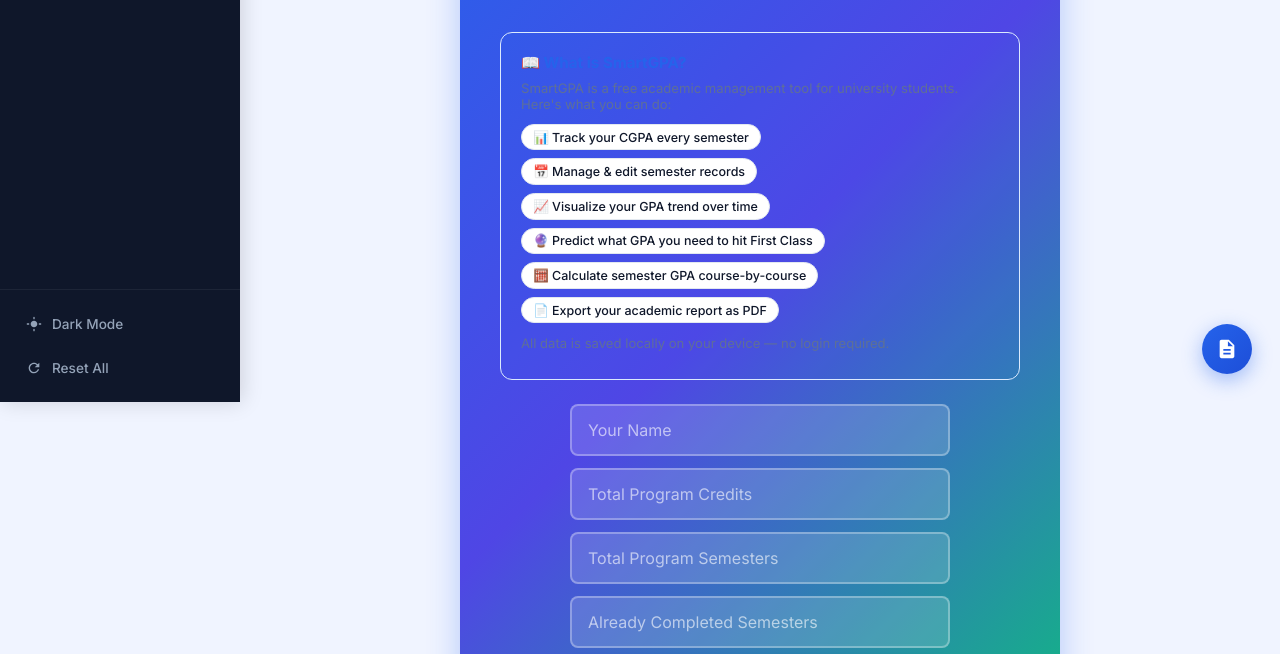
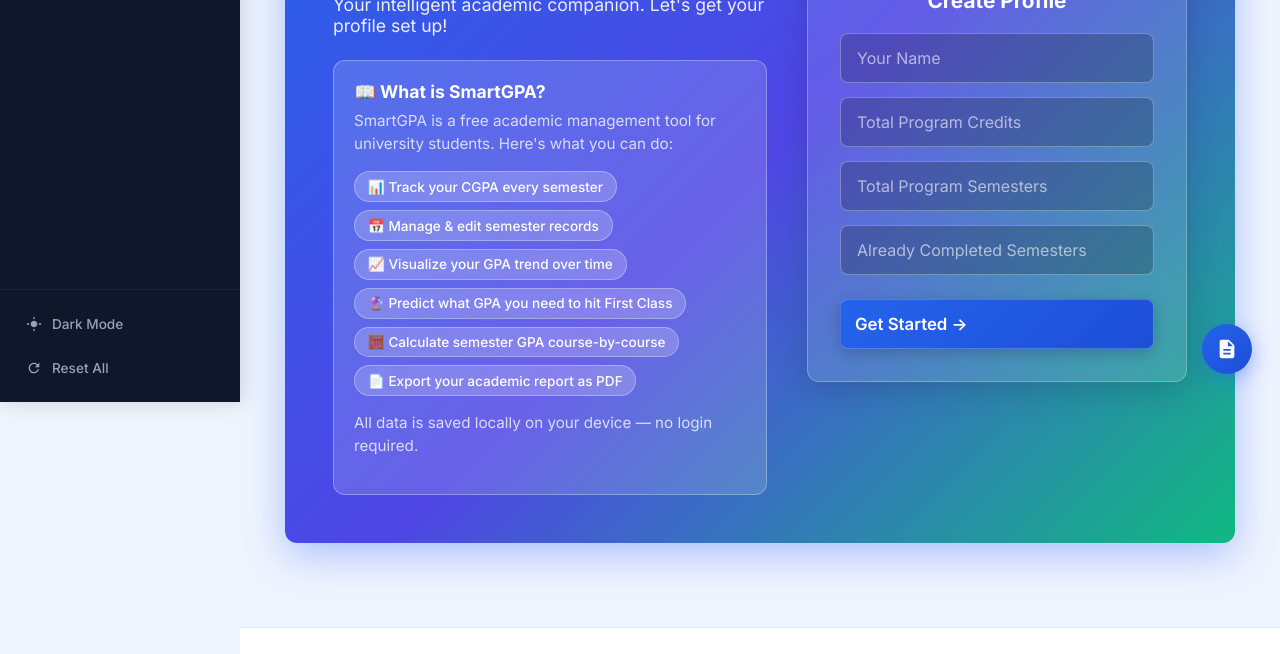
Before and after one commit to Thiwanka-work/SmartGpaCal, a plain HTML site: page index.html in a window 1280 px wide. Shown: the part 398-1052 px from the top of the page. Drawn offline with nearby package versions, Linux system fonts and the light colour scheme.

Commit message:
Enhance welcome banner UI and update footer details

```diff
--- a/index.html
+++ b/index.html
@@ -186,13 +186,15 @@
 
             <!-- Student Profile Setup (shown if no data) -->
             <div class="welcome-banner" id="welcomeBanner">
-                <div class="welcome-icon" style="overflow: hidden; border-radius: 25%; width: 80px; height: 80px; margin: 0 auto 15px;"><img src="app_icon.ico" alt="SmartGPA Logo"
-                        style="width: 100%; height: 100%; object-fit: cover; border-radius: 25%; transform: scale(1.1);"></div>
-                <h2>Welcome to SmartGPA</h2>
-                <p>Set up your academic profile to get started</p>
+                <div class="welcome-content">
+                    <div class="welcome-icon" style="overflow: hidden; border-radius: 25%; width: 80px; height: 80px; margin-bottom: 20px;">
+                        <img src="app_icon.ico" alt="SmartGPA Logo" style="width: 100%; height: 100%; object-fit: cover; border-radius: 25%; transform: scale(1.1);">
+                    </div>
+                    <h2 style="font-size: 2.2rem; font-weight: 800; margin-bottom: 10px;">Welcome to SmartGPA</h2>
+                    <p style="font-size: 1.1rem; opacity: 0.9; margin-bottom: 24px;">Your intelligent academic companion. Let's get your profile set up!</p>
 
                     <!-- Site Description for new users -->
-                <div class="site-description-box">
+                    <div class="site-description-box" style="margin: 0; padding: 1.25rem;">
                         <h3>📖 What is SmartGPA?</h3>
                         <p>SmartGPA is a free academic management tool for university students. Here's what you can do:</p>
                         <div class="feature-pills">
@@ -205,16 +207,17 @@
                         </div>
                         <p class="desc-note">All data is saved locally on your device — no login required.</p>
                     </div>
+                </div>
 
-                <div class="profile-setup">
+                <div class="welcome-form-container">
+                    <h3 style="font-size: 1.3rem; margin-bottom: 20px; font-weight: 700; text-align: center;">Create Profile</h3>
+                    <div class="profile-setup" style="margin: 0; max-width: 100%;">
                         <input type="text" id="studentNameInput" placeholder="Your Name" maxlength="50">
-                    <input type="number" id="totalCreditsInput" placeholder="Total Program Credits" min="30" max="300"
-                        step="1">
-                    <input type="number" id="totalSemestersInput" placeholder="Total Program Semesters" min="1" max="20"
-                        step="1">
-                    <input type="number" id="completedSemestersInput" placeholder="Already Completed Semesters" min="0"
-                        max="20" step="1">
-                    <button class="btn-primary" id="setupProfileBtn">Get Started →</button>
+                        <input type="number" id="totalCreditsInput" placeholder="Total Program Credits" min="30" max="300" step="1">
+                        <input type="number" id="totalSemestersInput" placeholder="Total Program Semesters" min="1" max="20" step="1">
+                        <input type="number" id="completedSemestersInput" placeholder="Already Completed Semesters" min="0" max="20" step="1">
+                        <button class="btn-primary" id="setupProfileBtn" style="margin-top: 10px; padding: 14px; font-size: 1.05rem; box-shadow: 0 4px 15px rgba(0,0,0,0.2); border: 1px solid rgba(255,255,255,0.2);">Get Started →</button>
+                    </div>
                 </div>
             </div>
 
@@ -1090,10 +1093,10 @@
                 </div>
                 <div class="footer-divider"></div>
                 <div class="footer-meta">
-                    <p class="footer-copy">&copy; 2025 SmartGPA. All rights reserved.</p>
+                    <p class="footer-copy">&copy; 2026 SmartGPA. All rights reserved.</p>
                     <p class="footer-dev">
-                        Designed &amp; Built by
-                        <strong class="footer-author">Thiwanka Sanadaruwan</strong>
+                        Developed by
+                        <strong class="footer-author">Thiwanka Sandaruwan</strong>
                         <span class="footer-role">· Cloud Engineering &amp; Full Stack Development</span>
                     </p>
                     <p class="footer-site"><a href="https://www.smartgpa.app" target="_blank" rel="noopener">www.smartgpa.app</a></p>
--- a/style.css
+++ b/style.css
@@ -435,50 +435,89 @@
 .welcome-banner {
     background: linear-gradient(135deg, var(--primary) 0%, #4f46e5 50%, var(--secondary) 100%);
     border-radius: var(--radius);
-    padding: 48px 40px;
-    text-align: center;
+    padding: 48px;
     color: white;
-    box-shadow: 0 8px 32px rgba(37,99,235,0.3);
-    max-width: 600px;
+    box-shadow: 0 12px 40px rgba(37,99,235,0.35);
+    max-width: 950px;
     margin: 20px auto;
-}
-
-.welcome-icon { font-size: 3.5rem; margin-bottom: 16px; display: block; }
+    display: flex;
+    gap: 40px;
+    align-items: center;
+}
+
+.welcome-content {
+    flex: 1;
+    text-align: left;
+}
+
+.welcome-form-container {
+    flex: 0 0 380px;
+    background: rgba(255,255,255,0.12);
+    backdrop-filter: blur(16px);
+    -webkit-backdrop-filter: blur(16px);
+    border: 1px solid rgba(255,255,255,0.25);
+    border-radius: var(--radius);
+    padding: 32px;
+    box-shadow: 0 8px 32px rgba(0,0,0,0.15);
+}
+
+.welcome-icon { font-size: 3.5rem; display: block; }
 
 .welcome-banner h2 {
     font-size: 1.8rem;
     font-weight: 800;
-    margin-bottom: 8px;
 }
 
 .welcome-banner p {
     opacity: 0.85;
-    margin-bottom: 32px;
     font-size: 1rem;
 }
 
 .profile-setup {
     display: flex;
     flex-direction: column;
-    gap: 12px;
-    max-width: 380px;
-    margin: 0 auto;
+    gap: 14px;
 }
 
 .profile-setup input {
     padding: 14px 16px;
     border-radius: var(--radius-sm);
-    border: 2px solid rgba(255,255,255,0.3);
-    background: rgba(255,255,255,0.15);
+    border: 1px solid rgba(255,255,255,0.3);
+    background: rgba(0,0,0,0.2);
     color: white;
     font-family: inherit;
     font-size: 16px; /* Prevent iOS auto-zoom */
     outline: none;
-    transition: border-color var(--transition);
+    transition: all var(--transition);
 }
 
 .profile-setup input::placeholder { color: rgba(255,255,255,0.6); }
-.profile-setup input:focus { border-color: rgba(255,255,255,0.7); }
+.profile-setup input:focus {
+    border-color: rgba(255,255,255,0.8);
+    background: rgba(0,0,0,0.35);
+    box-shadow: 0 0 0 3px rgba(255,255,255,0.1);
+}
+
+@media (max-width: 850px) {
+    .welcome-banner {
+        flex-direction: column;
+        padding: 30px 20px;
+        text-align: center;
+        gap: 30px;
+    }
+    .welcome-content {
+        text-align: center;
+    }
+    .welcome-icon { margin: 0 auto 20px !important; }
+    .welcome-form-container {
+        flex: 1;
+        width: 100%;
+        padding: 24px 20px;
+    }
+    .site-description-box {
+        text-align: left;
+    }
+}
 
 /* ── 9. Stats Cards Row ── */
 .stats-row {
@@ -2358,48 +2397,50 @@
 
 /* ── SITE DESCRIPTION BOX (welcome banner) ── */
 .site-description-box {
-    background: rgba(37,99,235,0.06);
-    border: 1px solid var(--primary-light);
+    background: rgba(255,255,255,0.15);
+    border: 1px solid rgba(255,255,255,0.3);
     border-radius: var(--radius);
-    padding: 1.25rem 1.25rem 1rem;
-    margin: 1.25rem 0 1.5rem;
+    padding: 1.5rem;
+    margin: 1.5rem 0 2rem;
     text-align: left;
+    color: white;
 }
 
 .site-description-box h3 {
+    font-size: 1.1rem;
+    font-weight: 700;
+    color: white;
+    margin-bottom: 0.5rem;
+}
+
+.site-description-box > p {
     font-size: 0.95rem;
-    font-weight: 700;
-    color: var(--primary);
-    margin-bottom: 0.5rem;
-}
-
-.site-description-box > p {
-    font-size: 0.82rem;
-    color: var(--text-secondary);
-    margin-bottom: 0.75rem;
+    color: rgba(255,255,255,0.9);
+    margin-bottom: 1rem;
+    line-height: 1.5;
 }
 
 .feature-pills {
     display: flex;
     flex-wrap: wrap;
     gap: 0.5rem;
-    margin-bottom: 0.75rem;
+    margin-bottom: 1rem;
 }
 
 .feat-pill {
-    background: var(--bg-card);
-    border: 1px solid var(--border);
+    background: rgba(255,255,255,0.2);
+    border: 1px solid rgba(255,255,255,0.3);
     border-radius: var(--radius-full);
-    padding: 0.3rem 0.7rem;
-    font-size: 0.78rem;
-    color: var(--text-primary);
+    padding: 0.4rem 0.8rem;
+    font-size: 0.85rem;
+    color: white;
     white-space: nowrap;
     font-weight: 500;
 }
 
 .desc-note {
-    font-size: 0.75rem;
-    color: var(--text-muted);
+    font-size: 0.85rem;
+    color: rgba(255,255,255,0.75);
     margin-top: 0 !important;
 }
 
```
Lines whose indentation alone changed are shown as unchanged.
